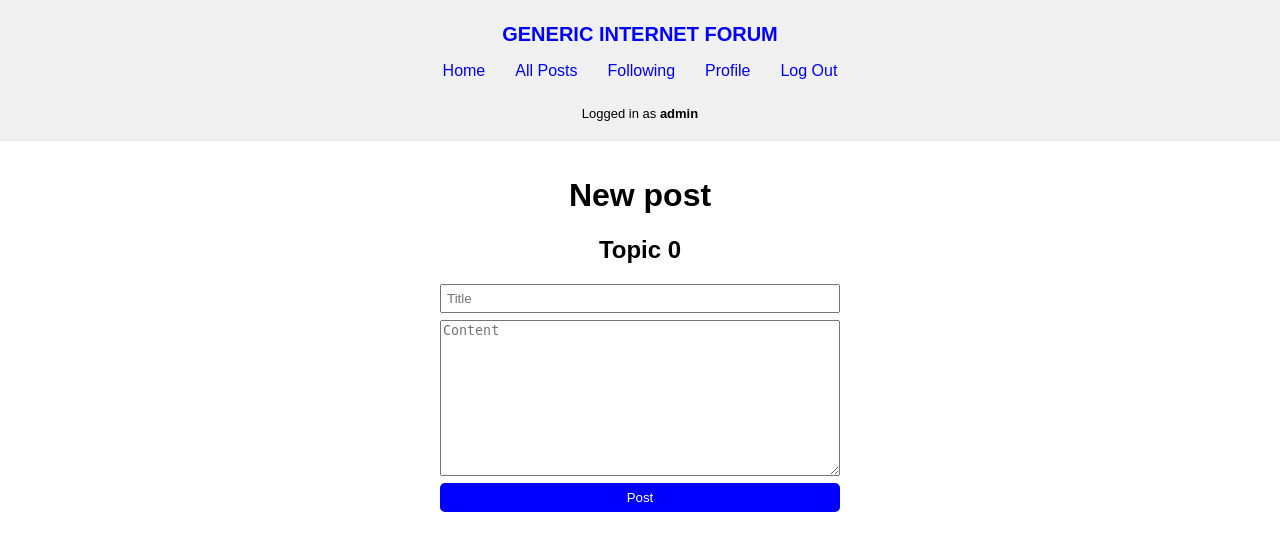
After one commit to lugrao/cs5w-django-forum, a Django app: a page that uses forum/templates/forum/layout.html in a window 1280 px wide. The commit adds this page. Shown: the top 551 px of the page. Run offline with Django 3.2, Linux system fonts and the light colour scheme; a user stored in the database is signed in; data comes from the database, SQL or seed files in the repository; both versions use the stored data as it was after the commit.

Commit message:
add new-post feature

```diff
--- a/forum/static/forum/register-login.css
+++ b/forum/static/forum/form.css
@@ -7,6 +7,10 @@ form {
 
 p {
     text-align: center;
+}
+
+.error {
+    color: red;
 }
 
 input {
@@ -19,6 +23,7 @@ input {
     border: none;
     border-radius: 5px;
     padding: 7px;
+    cursor: pointer;
 }
 
 .submit-button:hover {
--- a/forum/static/forum/layout.css
+++ b/forum/static/forum/layout.css
@@ -9,7 +9,7 @@ h1, h2 {
 
 .body {
   padding: 15px;
-  max-width: 800px;
+  max-width: 600px;
   margin: 0 auto;
 }
 
@@ -58,3 +58,8 @@ a {
 a:visited {
   color: blue;
 }
+
+hr {
+  border: none;
+  border-top: 1px solid lightgray;
+}
--- /dev/null
+++ b/forum/static/forum/new-post.css
@@ -0,0 +1,3 @@
+form {
+    display: grid;
+}
--- a/forum/templates/forum/layout.html
+++ b/forum/templates/forum/layout.html
@@ -14,6 +14,10 @@
             <div>
                 <a id="site-title" href="{% url 'index' %}">GENERIC INTERNET FORUM</a>
                 <ul>
+                    <li>
+                        <a href="{% url 'index' %}">Home</a>
+                    </li>
+
                     <li>
                         <a href="{% url 'all_posts' %}">All Posts</a>
                     </li>
--- a/forum/templates/forum/login.html
+++ b/forum/templates/forum/login.html
@@ -1,7 +1,7 @@
 {% extends "forum/layout.html" %}
 {% load static %}
 {% block css %}
-    <link href="{% static 'forum/register-login.css' %}" rel="stylesheet">
+    <link href="{% static 'forum/form.css' %}" rel="stylesheet">
 {% endblock %}
 
 {% block body %}
@@ -9,7 +9,7 @@
     <h2>Login</h2>
 
     {% if message %}
-        <div>{{ message }}</div>
+        <p class="error">{{ message }}</p>
     {% endif %}
 
     <form action="{% url 'login' %}" method="post">
--- /dev/null
+++ b/forum/templates/forum/new-post.html
@@ -0,0 +1,24 @@
+{% extends "forum/layout.html" %}
+{% load static %}
+{% block css %}
+    <link href="{% static 'forum/form.css' %}" rel="stylesheet">
+{% endblock %}
+
+{% block body %}
+
+    {% if topic_name %}
+        <h1>New post</h1>
+        <h2>{{ topic_name }}</h2>
+        {% if message %}
+            <p class="error">{{ message }}</p>
+        {% endif %}
+        <form id="new-post" action="{% url 'new_post' topic_name %}" method="post">
+            {% csrf_token %}
+            <input name="title" type="text" placeholder="Title">
+            <textarea name="content" cols="30" rows="10" placeholder="Content"></textarea>
+            <input class="submit-button" type="submit" value="Post">
+        </form>
+    {% else %}
+        <p>This topic <b>doesn't exist</b>.</p>
+    {% endif %}
+{% endblock %}
--- a/forum/templates/forum/post.html
+++ b/forum/templates/forum/post.html
@@ -1,5 +1,8 @@
 {% extends "forum/layout.html" %}
 {% load static %}
+{% block css %}
+    <link rel="stylesheet" href="{% static 'forum/post.css' %}">
+{% endblock %}
 
 {% block body %}
     {% if message %}
@@ -8,7 +11,7 @@
 
     {% if post %}
         <section id="post">
-            <h2>{{ post.title }}</h2>
+            <h2 id="post-title">{{ post.title }}</h2>
             <p>{{ post.content }}</p>
         </section>
     {% endif %}
--- a/forum/templates/forum/register.html
+++ b/forum/templates/forum/register.html
@@ -1,7 +1,7 @@
 {% extends "forum/layout.html" %}
 {% load static %}
 {% block css %}
-    <link href="{% static 'forum/register-login.css' %}" rel="stylesheet">
+    <link href="{% static 'forum/form.css' %}" rel="stylesheet">
 {% endblock %}
 
 {% block body %}
@@ -9,7 +9,7 @@
     <h2>Register</h2>
 
     {% if message %}
-        <div>{{ message }}</div>
+        <p class="error">{{ message }}</p>
     {% endif %}
 
     <form action="{% url 'register' %}" method="post">
--- a/forum/urls.py
+++ b/forum/urls.py
@@ -13,4 +13,5 @@ urlpatterns = [
     path("all-posts", views.all_posts, name="all_posts"),
     path("following/topics", views.following_topics, name="following_topics"),
     path("following/people", views.following_people, name="following_people"),
+    path("new-post/<str:topic_name>", views.new_post, name="new_post")
 ]
--- a/forum/views.py
+++ b/forum/views.py
@@ -167,3 +167,44 @@ def all_posts(request):
     return render(request, "forum/all-posts.html", {
         "posts": posts
     })
+
+
+def new_post(request, topic_name):
+    # Check if topic exists
+    try:
+        topic = Topic.objects.get(name=topic_name)
+    except Topic.DoesNotExist:
+        return render(request, "forum/new-post.html")
+
+    if request.method == "POST":
+        if request.user.is_authenticated:
+            # Validate form
+            title = request.POST["title"]
+            if not title or len(title) > 120:
+                return render(request, "forum/new-post.html", {
+                    "message": "Title must have more than 0 characters and less than 121.",
+                    "topic_name": topic_name
+                })
+            content = request.POST["content"]
+            if not content or len(content) > 5000:
+                return render(request, "forum/new-post.html", {
+                    "message": "Content must have more than 0 characters and less than 5001.",
+                    "topic_name": topic_name
+                })
+
+            # Save new post
+            author = User.objects.get(id=request.user.id)
+            new_post = Post(topic=topic, author=author,
+                            title=title, content=content)
+            new_post.save()
+            # id = Post.objects.get()
+            # return HttpResponseRedirect(reverse("post", kwargs={"post_id": 1}))
+            return HttpResponseRedirect(reverse("topic", kwargs={"topic_name": topic_name}))
+        else:
+            return render(request, "forum/new-post.html", {
+                "message": "You must be logged in to post something.",
+                "topic_name": topic_name
+            })
+    return render(request, "forum/new-post.html", {
+        "topic_name": topic_name
+    })
```
Also changed, not shown: forum/static/forum/post.css (added, +7 -0 lines), forum/static/forum/topic.css (added, +8 -0 lines), forum/templates/forum/topic.html (+5 -2 lines), db.sqlite3.
